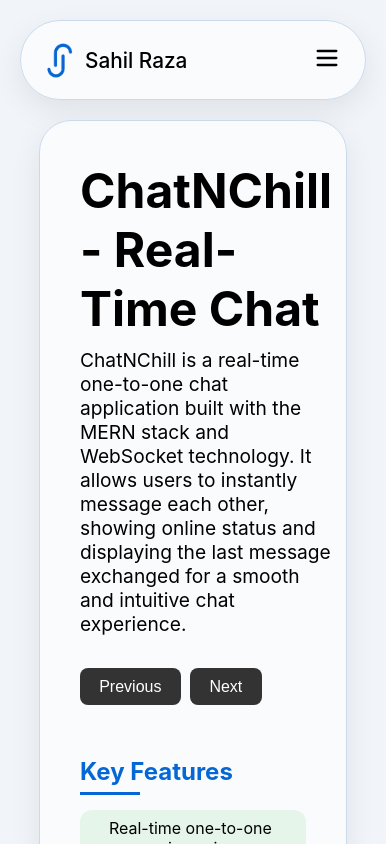
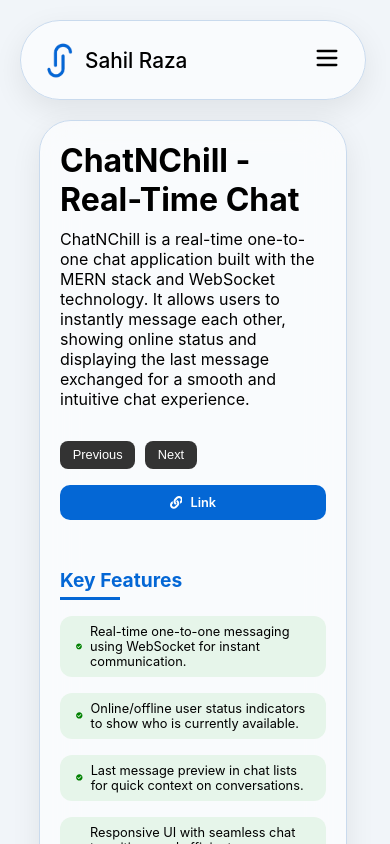
Before and after one commit to SahillRazaa/Portfolio2025, a React (Create React App) app: page /projects/10 in a window 390 px wide. Shown: the top 844 px of the page. Built offline with nearby package versions, Linux system fonts and the light colour scheme.

Commit message:
Updated Responsiveness

```diff
--- a/src/components/AllProjects.jsx
+++ b/src/components/AllProjects.jsx
@@ -9,12 +9,20 @@ const Container = styled(motion.div)`
   padding: 0 10vw;
   padding-bottom: 2rem;
   position: relative;
+
+  @media (max-width: 768px) {
+    // padding: 0 vw;
+  }
 `
 
 const ProjectContainer = styled(motion.div)`
   display: grid;
   grid-template-columns: repeat(2, 1fr);
   gap: 3rem;
+
+  @media (max-width: 768px) {
+    grid-template-columns: repeat(1, 1fr);
+  }
 `
 
 const Header = styled(motion.div)`
@@ -22,6 +30,11 @@ const Header = styled(motion.div)`
   justify-content: space-between;
   align-items: center;
   margin-bottom: 2.5rem;
+
+  @media (max-width: 768px) {
+    flex-direction: column;
+    align-items: flex-start;
+  }
 `
 
 const SectionTitle = styled(motion.h2)`
@@ -39,6 +52,10 @@ const SectionTitle = styled(motion.h2)`
     height: 3px;
     background: #0467d5;
     border-radius: 2px;
+  }
+
+  @media (max-width: 768px) {
+    font-size: 1.8rem;
   }
 `
 
@@ -61,12 +78,22 @@ const SeeMoreButton = styled(motion.button)`
     background-color: #0a2540;
     transform: translateY(-2px);
   }
+
+  @media (max-width: 768px) {
+    padding: 0.8rem 2rem;
+    font-size: 1rem;
+  }
 `
 
 const Controls = styled(motion.div)`
   display: flex;
   align-items: center;
   gap: 1.5rem;
+
+  @media (max-width: 768px) {
+    gap: 1rem;
+    margin-top: 2rem;
+  }
 `
 
 const ToggleGroup = styled(motion.div)`
@@ -74,6 +101,10 @@ const ToggleGroup = styled(motion.div)`
   background: #f0f4f8;
   border-radius: 8px;
   overflow: hidden;
+
+  @media (max-width: 768px) {
+    flex-wrap: wrap;
+  }
 `
 
 const ToggleButton = styled(motion.button)`
@@ -88,6 +119,11 @@ const ToggleButton = styled(motion.button)`
   &:hover {
     background: #0467d5;
     color: #fff;
+  }
+
+  @media (max-width: 768px) {
+    padding: 0.4rem 1rem;
+    font-size: 0.9rem;
   }
 `
 
@@ -105,6 +141,11 @@ const FilterButton = styled(motion.button)`
     background-color: #0a2540;
     transform: translateY(-2px);
   }
+
+  @media (max-width: 768px) {
+    padding: 0.4rem 1rem;
+    font-size: 0.9rem;
+  }
 `
 
 const ProjectCard = styled(motion.div)`
@@ -118,6 +159,10 @@ const ProjectCard = styled(motion.div)`
     transform: translateY(-10px);
     box-shadow: 0 15px 40px rgba(0,0,0,0.12);
   }
+
+  @media (max-width: 768px) {
+    padding: 1.5rem;
+  }
 `
 
 const TopSection = styled(motion.div)`
@@ -125,6 +170,10 @@ const TopSection = styled(motion.div)`
   justify-content: space-between;
   align-items: flex-start;
   margin-bottom: 1.5rem;
+
+  @media (max-width: 768px) {
+    align-items: flex-start;
+  }
 `
 
 const InfoSection = styled(motion.div)`
@@ -136,6 +185,10 @@ const ProjectTitle = styled(motion.h3)`
   font-size: 2rem;
   color: #0a2540;
   margin: 0 0 0.5rem 0;
+
+  @media (max-width: 768px) {
+    font-size: 1.5rem;
+  }
 `
 
 const ProjectDate = styled(motion.p)`
@@ -143,6 +196,10 @@ const ProjectDate = styled(motion.p)`
   color: #6b7c93;
   margin: 0;
   font-weight: 500;
+
+  @media (max-width: 768px) {
+    font-size: 0.9rem;
+  }
 `
 
 const ViewButton = styled(motion.button)`
@@ -163,6 +220,11 @@ const ViewButton = styled(motion.button)`
     background-color: #0a2540;
     transform: translateY(-2px);
   }
+
+  @media (max-width: 768px) {
+    padding: 0.5rem 1rem;
+    font-size: 0.9rem;
+  }
 `
 
 const ImagePlaceholder = styled(motion.img)`
@@ -171,6 +233,10 @@ const ImagePlaceholder = styled(motion.img)`
   border-radius: 24px;
   object-fit: cover;
   margin-top: 1.5rem;
+
+  @media (max-width: 768px) {
+    height: 30vh;
+  }
 `
 
 const NoProjects = styled(motion.div)`
@@ -182,6 +248,10 @@ const NoProjects = styled(motion.div)`
   p {
     font-size: 1.3rem;
     font-weight: 500;
+  }
+
+  @media (max-width: 768px) {
+    height: calc(100vh - 240px - 100px);
   }
 `
 
@@ -305,7 +375,7 @@ const AllProjects = () => {
                   <ProjectTitle variants={childVariants}>{project.title}</ProjectTitle>
                   <ProjectDate variants={childVariants}>{project.duration}</ProjectDate>
                 </InfoSection>
-                <Link style={{textDecoration: "none"}} to={`/projects/${project.id}`}>
+                <Link style={{ textDecoration: "none" }} to={`/projects/${project.id}`}>
                   <ViewButton
                     whileHover={{ scale: 1.05 }}
                     whileTap={{ scale: 0.95 }}
@@ -325,7 +395,6 @@ const AllProjects = () => {
         <NoProjects variants={childVariants}>
           <p>No projects Found.</p>
         </NoProjects>}
-
       {isModalOpen && (
         <FilterModal
           onClose={() => setIsModalOpen(false)}
@@ -335,6 +404,6 @@ const AllProjects = () => {
       )}
     </Container>
   );
-  }
+};
 
 export default AllProjects;
--- a/src/components/DetailedProject.jsx
+++ b/src/components/DetailedProject.jsx
@@ -8,6 +8,10 @@ import { motion } from 'framer-motion';
 const Wrapper = styled(motion.div)`
   padding: 0rem 10vw;
   margin: auto;
+
+  @media (max-width: 768px) {
+    // padding: 0rem 5vw;
+  }
 `;
 
 const Card = styled(motion.div)`
@@ -20,6 +24,10 @@ const Card = styled(motion.div)`
   display: flex;
   flex-direction: column;
   gap: 2rem;
+
+  @media (max-width: 768px) {
+    padding: 20px;
+  }
 `;
 
 const Header = styled(motion.div)`
@@ -27,6 +35,10 @@ const Header = styled(motion.div)`
   justify-content: space-between;
   flex-wrap: wrap;
   gap: 2rem;
+
+  @media (max-width: 768px) {
+    flex-direction: column;
+  }
 `;
 
 const LeftSection = styled(motion.div)`
@@ -43,11 +55,19 @@ const Title = styled(motion.h1)`
   font-size: 3rem;
   margin: 0;
   margin-bottom: 10px;
+
+  @media (max-width: 768px) {
+    font-size: 2rem;
+  }
 `;
 
 const Description = styled(motion.p)`
   font-size: 1.2rem;
   margin: 0;
+
+  @media (max-width: 768px) {
+    font-size: 1rem;
+  }
 `;
 
 const ButtonGroup = styled(motion.div)`
@@ -66,6 +86,11 @@ const ButtonGroup = styled(motion.div)`
     &:disabled {
       background-color: #ccc;
       cursor: not-allowed;
+    }
+
+    @media (max-width: 768px) {
+      padding: 0.4rem 0.8rem;
+      font-size: 0.8rem;
     }
   }
 `;
@@ -95,6 +120,11 @@ const GitHubButton = styled(motion.a)`
     box-shadow: 0px 0px 5px 1px #0467d5;
     border-color: #0467d5;
   }
+
+  @media (max-width: 768px) {
+    padding: 8px 18px;
+    font-size: 0.8rem;
+  }
 `;
 
 const SectionTitle = styled(motion.h2)`
@@ -113,6 +143,10 @@ const SectionTitle = styled(motion.h2)`
     height: 3px;
     background-color: #0467d5;
   }
+
+  @media (max-width: 768px) {
+    font-size: 1.2rem;
+  }
 `;
 
 const FeatureList = styled(motion.ul)`
@@ -130,6 +164,10 @@ const FeatureList = styled(motion.ul)`
     background: #e6f5ea;
     padding: 0.5rem 1rem;
     border-radius: 12px;
+
+    @media (max-width: 768px) {
+      font-size: 0.8rem;
+    }
   }
 `;
 
@@ -153,6 +191,10 @@ const MiddleContainer = styled(motion.div)`
   align-items: stretch;
   gap: 20px;
   margin: 20px 0px;
+
+  @media (max-width: 768px) {
+    flex-direction: column;
+  }
 `
 
 const MidLeft = styled(motion.div)`
@@ -166,6 +208,7 @@ const MidLeft = styled(motion.div)`
   display: flex;
   flex-direction: column;
   padding: 20px 40px;
+
 `
 
 const MidMid = styled(motion.div)`
@@ -173,6 +216,10 @@ const MidMid = styled(motion.div)`
   display: flex;
   flex-direction: column;
   gap: 20px;
+
+  @media (max-width: 768px) {
+    gap: 10px;
+  }
 `
 
 const MidRight = styled(motion.div)`
@@ -180,6 +227,10 @@ const MidRight = styled(motion.div)`
   display: flex;
   flex-direction: column;
   gap: 20px;
+
+  @media (max-width: 768px) {
+    gap: 10px;
+  }
 `
 
 const MidCard = styled(motion.div)`
@@ -191,6 +242,7 @@ const MidCard = styled(motion.div)`
   border: 1px solid rgb(201, 218, 237);
   box-shadow: 0 10px 30px rgba(0, 0, 0, 0.08);
   padding: 10px 40px;
+
 `
 
 const MidTitle = styled(motion.h3)`
@@ -209,6 +261,10 @@ const MidTitle = styled(motion.h3)`
     height: 3px;
     background-color: #0467d5;
   }
+
+  @media (max-width: 768px) {
+    font-size: 1.2rem;
+  }
 `
 
 const MidDesc = styled(motion.p)`
@@ -216,12 +272,20 @@ const MidDesc = styled(motion.p)`
   color: black;
   line-height: 1.75;
   margin-bottom: 1.5rem;
+
+  @media (max-width: 768px) {
+    font-size: 0.8rem;
+  }
 `;
 
 const Image = styled(motion.img)`
   margin-top: 2rem;
   width: 100%;
   border-radius: 16px;
+
+  @media (max-width: 768px) {
+    margin-top: 1rem;
+  }
 `;
 
 const NoProjects = styled(motion.div)`
@@ -233,6 +297,10 @@ const NoProjects = styled(motion.div)`
   p {
     font-size: 1.3rem;
     font-weight: 500;
+  }
+
+  @media (max-width: 768px) {
+    height: calc(100vh - 240px);
   }
 `;
 
--- a/src/components/Footer.jsx
+++ b/src/components/Footer.jsx
@@ -23,7 +23,7 @@ const FooterContainer = styled(motion.footer)`
     padding: 10px 20px;
     margin: 20px;
     border-radius: 20px;
-    gap: 0.5rem;
+    gap: 1rem;
   }
 `;
 
@@ -31,6 +31,10 @@ const LeftSection = styled(motion.div)`
   display: flex;
   align-items: center;
   gap: 10px;
+
+  @media (max-width: 860px) {
+    display: none;
+  }
 `;
 
 const LogoImage = styled(motion.img)`
--- a/src/components/Navbar.jsx
+++ b/src/components/Navbar.jsx
@@ -174,7 +174,7 @@ const Navbar = () => {
 
   const getLinkHref = (item) => {
     const anchor = item.toLowerCase();
-    return anchor === 'home' ? '/home' : isHome ? `#${anchor}` : `/home#${anchor}`;
+    return anchor === 'home' ? '/' : isHome ? `#${anchor}` : `/home#${anchor}`;
   };
 
   return (
--- a/src/components/ResumeViewer.jsx
+++ b/src/components/ResumeViewer.jsx
@@ -36,6 +36,18 @@ const SectionTitle = styled(motion.h2)`
     background: #0467d5;
     border-radius: 2px;
   }
+
+  @media (max-width: 900px) {
+    font-size: 2rem;
+  }
+
+  @media (max-width: 550px) {
+    font-size: 1.4rem;
+  }
+
+  @media (max-width: 370px) {
+    font-size: 1.2rem;
+  }
 `;
 
 const DownloadButton = styled(motion.a)`
@@ -54,6 +66,16 @@ const DownloadButton = styled(motion.a)`
   &:hover {
     background-color: #0a2540;
     transform: translateY(-2px);
+  }
+
+  @media (max-width: 550px) {
+    font-size: 0.8rem;
+    padding: 0.8rem 1.5rem;
+  }
+
+  @media (max-width: 370px) {
+    font-size: 0.6rem;
+    padding: 0.6rem 1.3rem;
   }
 `;
 
--- a/src/index.css
+++ b/src/index.css
@@ -16,3 +16,13 @@ code {
   font-family: source-code-pro, Menlo, Monaco, Consolas, 'Courier New',
     monospace;
 }
+
+html, body {
+  margin: 0;
+  padding: 0;
+  box-sizing: border-box;
+  width: 100%;
+  min-height: 100vh;
+  background-color: #f1f5f9;
+  overflow-x: hidden;
+}
--- a/src/utils/FilterModal.jsx
+++ b/src/utils/FilterModal.jsx
@@ -8,6 +8,7 @@ const ModalBackground = styled.div`
   display: flex;
   justify-content: center;
   align-items: center;
+  padding: 20px;
   z-index: 999;
 `
 
--- a/src/utils/data.js
+++ b/src/utils/data.js
@@ -522,7 +522,7 @@ const projectDetails = [
     headline: 'Portfolio Website',
     description:
       'Personal portfolio website built in React + Vite. Includes sections like Journey, Projects, Skills, Testimonials, and a toggle for dark mode. Features a live Resume download and filters in projects.',
-    // github: "https://github.com/dummy/portfolio",
+    github: "https://sahilraza.onrender.com",
     problemStatement: "Generic portfolio templates often lack fluid interactions, personalization, and filtering capabilities, making them less effective in representing dynamic project-based growth and individuality.",
     challenges: [
       'Designing an aesthetic yet functional UI with smooth animations and responsiveness while keeping the performance lightweight, especially when using dynamic filtering and transitions.',
@@ -554,6 +554,7 @@ const projectDetails = [
   {
     id: 10,
     headline: 'ChatNChill - Real-Time Chat',
+    github: 'https://github.com/SahillRazaa/chatNchill_frontend',
     description:
       'ChatNChill is a real-time one-to-one chat application built with the MERN stack and WebSocket technology. It allows users to instantly message each other, showing online status and displaying the last message exchanged for a smooth and intuitive chat experience.',
     problemStatement: "Most simple chat apps struggle with real-time updates, causing delays in message delivery or inaccurate online status indicators. Users also find it hard to keep track of their recent conversations without a clear last-message preview.",
```
Lines whose indentation alone changed are shown as unchanged.
